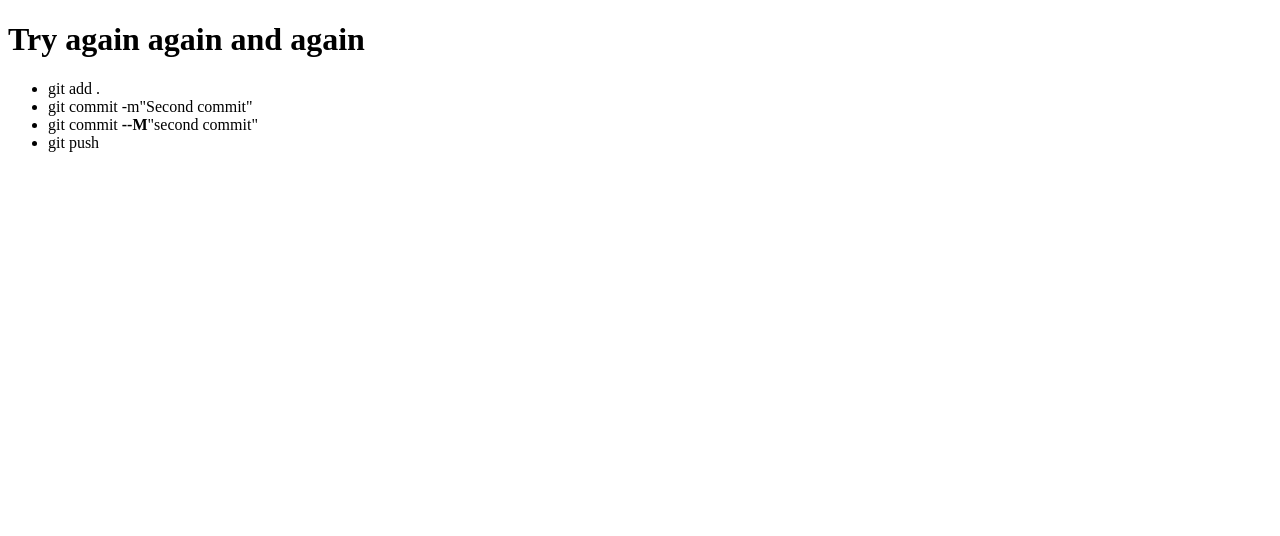
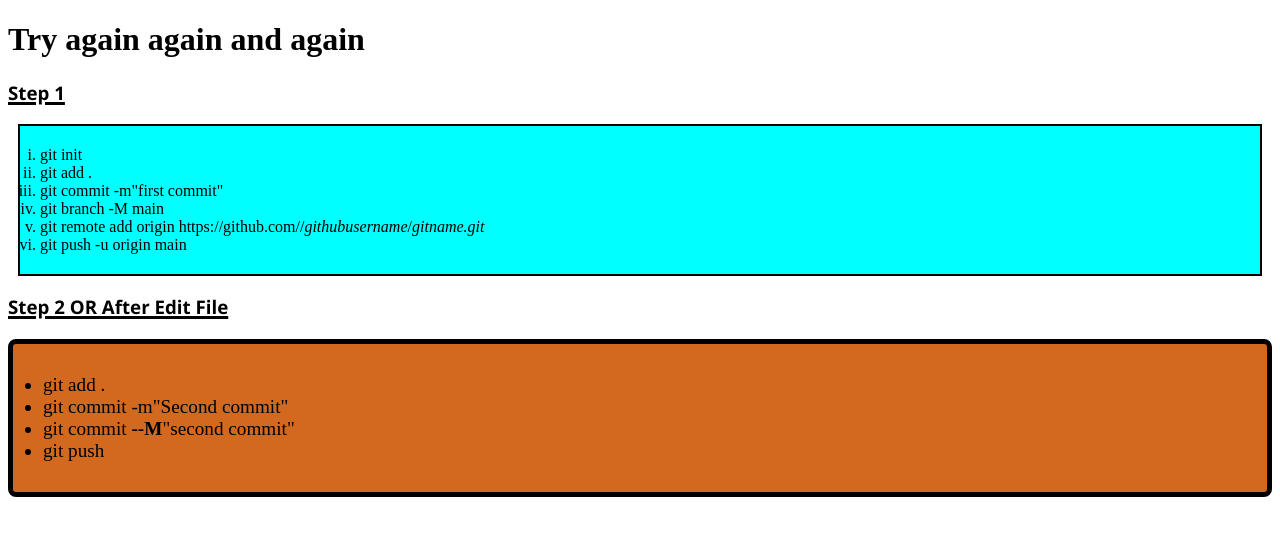
Before and after one commit to asjadafrahim04/repo, a plain HTML site: page index.html in a window 1280 px wide. Drawn offline with Linux system fonts and the light colour scheme.

Commit message:
add css file

```diff
--- a/index.html
+++ b/index.html
@@ -4,11 +4,25 @@
     <meta charset="UTF-8">
     <meta name="viewport" content="width=device-width, initial-scale=1.0">
     <title>Repo Try </title>
+    <link rel="stylesheet" href="style.css">
 </head>
 <body>
     <h1>Try again again and again</h1>
 
-    <ul>
+    <h3>Step 1</h3>
+
+    <ol type="i" class="O">
+        <li>git init</li>
+        <li>git add .</li>
+        <li>git commit -m"first commit"</li>
+        <li>git branch -M main</li>
+        <li>git remote add origin https://github.com//<em>githubusername</em>/<em>gitname.git </em></li>
+        <li>git push -u origin main</li>
+    </ol>
+
+    <h3>Step 2 OR After Edit File</h3>
+
+    <ul id="u">
         <li>git add .</li>
         <li>git commit -m"Second commit"</li>
         <li>git commit <b>--M</b>"second commit"</li>
--- /dev/null
+++ b/style.css
@@ -0,0 +1,21 @@
+h3{
+    text-decoration: underline 3px;
+    font-family: 'Segoe UI', Tahoma, Geneva, Verdana, sans-serif;
+}
+
+.O{
+    background-color: aqua;
+    border: 2px solid;
+    margin: 10px;
+    padding: 20px;
+    text-align: left;
+
+}
+
+#u{
+    background-color: chocolate;
+    border: 5px solid;
+    border-radius: 8px;
+    padding: 30px;
+    font-size: larger;
+}
```
